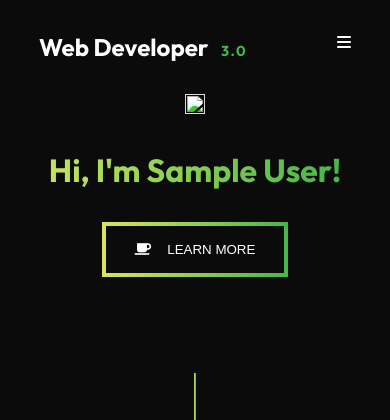
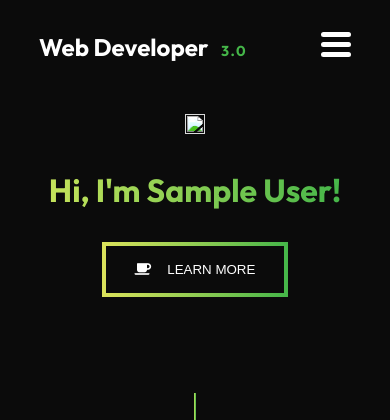
Before and after one commit to dequavious/portfolioWebsite, a Django app: template templates/portfolio/index.html in a window 390 px wide. Shown: the top 420 px of the page. Run offline with Django 3.2, Linux system fonts and the light colour scheme; the template is opened without the code that fills it, so the values that code supplies are empty; the visitor is signed in with stand-in values (Sample User, id 1); some libraries are stand-ins or nearby versions.

Commit message:
hamburger menu

```diff
--- /dev/null
+++ b/static/css/portfolio/hamburgerMenu.css
@@ -0,0 +1,45 @@
+.toggle {
+  position: relative;
+  width: 30px;
+  height: 50px;
+  cursor: pointer;
+  transition: all .5s ease-in-out;
+}
+.menu-btn__burger {
+  width: 30px;
+  height: 5px;
+  background: #fff;
+  border-radius: 5px;
+  transition: all .5s ease-in-out;
+}
+.menu-btn__burger::before,
+.menu-btn__burger::after {
+  content: '';
+  position: absolute;
+  width: 30px;
+  height: 5px;
+  background: #fff;
+  border-radius: 5px;
+  transition: all .5s ease-in-out;
+}
+.menu-btn__burger {
+  transform: translateY(10px);
+}
+.menu-btn__burger::before {
+  transform: translateY(-10px);
+}
+.menu-btn__burger::after {
+  transform: translateY(10px);
+}
+/* ANIMATION */
+.toggle.open .menu-btn__burger {
+  transform: translateX(-50px);
+  background: transparent;
+  box-shadow: none;
+}
+.toggle.open .menu-btn__burger::before {
+  transform: rotate(45deg) translate(35px, -35px);
+}
+.toggle.open .menu-btn__burger::after {
+  transform: rotate(-45deg) translate(35px, 35px);
+}
--- a/static/js/script.js
+++ b/static/js/script.js
@@ -8,6 +8,7 @@ window.addEventListener("scroll", ()=>{
         (scrollToTop.style.display = "none");
 });
 
+let menuOpen = false;
 const html = document.querySelector("html");
 const responsiveNavBar = document.querySelector(".responsive__navbar");
 const responsiveToggle = document.querySelector(".toggle");
@@ -15,15 +16,32 @@ responsiveNavBar.addEventListener("click", (e)=>e.stopPropagation());
 
 responsiveToggle.addEventListener("click", (e)=>{
     e.stopPropagation();
-    responsiveNavBar.classList.toggle("show");
+      if(!menuOpen) {
+        responsiveToggle.classList.add('open');
+        responsiveNavBar.classList.toggle("show");
+        menuOpen = true;
+      } else {
+        responsiveToggle.classList.remove('open');
+        responsiveNavBar.classList.remove("show");
+        menuOpen = false;
+        selectFunctionResponsive();
+      }
 });
 
-html.addEventListener("click", ()=>responsiveNavBar.classList.remove("show"));
+html.addEventListener("click", ()=>{
+    responsiveToggle.classList.remove('open');
+    responsiveNavBar.classList.remove("show");
+    menuOpen = false;
+    selectFunctionResponsive();
+});
 
 const navLinks = document.querySelectorAll(".nav__link");
 navLinks.forEach((link)=>{
     link.addEventListener("click", ()=>{
+        responsiveToggle.classList.remove('open');
         responsiveNavBar.classList.remove("show");
+        menuOpen = false;
+        selectFunction();
         selectFunctionResponsive();
     });
 });
@@ -51,3 +69,16 @@ function toggleFunctionResponsive() {
 function selectFunctionResponsive() {
     document.getElementById("myDropdownResponsive").style.display = "none";
 }
+
+// let menuOpen = false;
+// function toggleMenu(){
+//       if(!menuOpen) {
+//         responsiveNavBar.classList.toggle("show");
+//         responsiveToggle.classList.add('open');
+//         menuOpen = true;
+//       } else {
+//         responsiveNavBar.classList.remove("show");
+//         responsiveToggle.classList.remove('open');
+//         menuOpen = false;
+//       }
+// }
--- a/templates/portfolio/index.html
+++ b/templates/portfolio/index.html
@@ -9,6 +9,7 @@
     <link rel="stylesheet" type="text/css" href="{% static "css/portfolio/index.css" %}"/>
     <link rel="stylesheet" type="text/css" href="{% static "css/portfolio/spicySections.css" %}"/>
     <link rel="stylesheet" type="text/css" href="{% static "css/portfolio/percentageCircle.css" %}"/>
+    <link rel="stylesheet" type="text/css" href="{% static "css/portfolio/hamburgerMenu.css" %}"/>
     <link rel="stylesheet" href="https://cdnjs.cloudflare.com/ajax/libs/font-awesome/6.0.0-beta3/css/all.min.css" integrity="sha512-Fo3rlrZj/k7ujTnHg4CGR2D7kSs0v4LLanw2qksYuRlEzO+tcaEPQogQ0KaoGN26/zrn20ImR1DfuLWnOo7aBA==" crossorigin="anonymous" referrerpolicy="no-referrer" />
     <link rel="stylesheet" href="https://cdnjs.cloudflare.com/ajax/libs/font-awesome/4.7.0/css/font-awesome.min.css">
     <script type="module" src="https://assets.codepen.io/3/SpicySections-2.js"></script>
@@ -19,13 +20,13 @@
     <div class="scrollToTop">
         <i class="fas fa-angle-up"></i>
     </div>
-    <nav class="navbar defaultMargin" style="position:relative; z-index: 100;">
+    <nav class="navbar defaultMargin" style="position:relative;">
         <div class="brand__container">
-            <div class="brand">
+            <div class="brand" style="z-index: -1;">
                 <h2>Web Developer <span>3.0</span></h2>
             </div>
-            <div class="toggle">
-                <i class="fas fa-bars"></i>
+            <div class="toggle" style="z-index: 1000;">
+                <div class="menu-btn__burger"></div>
             </div>
         </div>
         <div class="links">
@@ -43,7 +44,7 @@
                             <i class="fa fa-caret-down"></i>
                         </button>
 
-                        <div class="dropdown-content" id="myDropdown" style="display: none;">
+                        <div class="dropdown-content" id="myDropdown" style="display: none; z-index: 1000;">
                             <a onclick="selectFunction()" class="dropdown__item" href="{% url 'get document' %}?type=cv" target="_blank"><i class="fa fa-file-pdf-o"></i> CV</a>
                             <a onclick="selectFunction()" class="dropdown__item" href="{% url 'get document' %}?type=record" target="_blank"><i class="fa fa-file-pdf-o"></i> Academic Record</a>
                         </div>
@@ -53,7 +54,7 @@
             </ul>
         </div>
     </nav>
-    <div class="responsive__navbar">
+    <div class="responsive__navbar" style="z-index: 100;">
         <div class="links" style="position: relative; z-index: 1;">
             <ul>
                 <li class="nav__link"><a class="nav__a" href="#home">Home</a></li>
@@ -75,7 +76,7 @@
             </ul>
         </div>
     </div>
-    <section class="hero defaultMargin">
+    <section class="hero defaultMargin" style="position:relative; z-index: 1;">
         <div class="content">
             <div class="title">
                 <h1>Hi, I'm {{ user.name }}!</h1>
```
Also changed, not shown: 1 other file.
